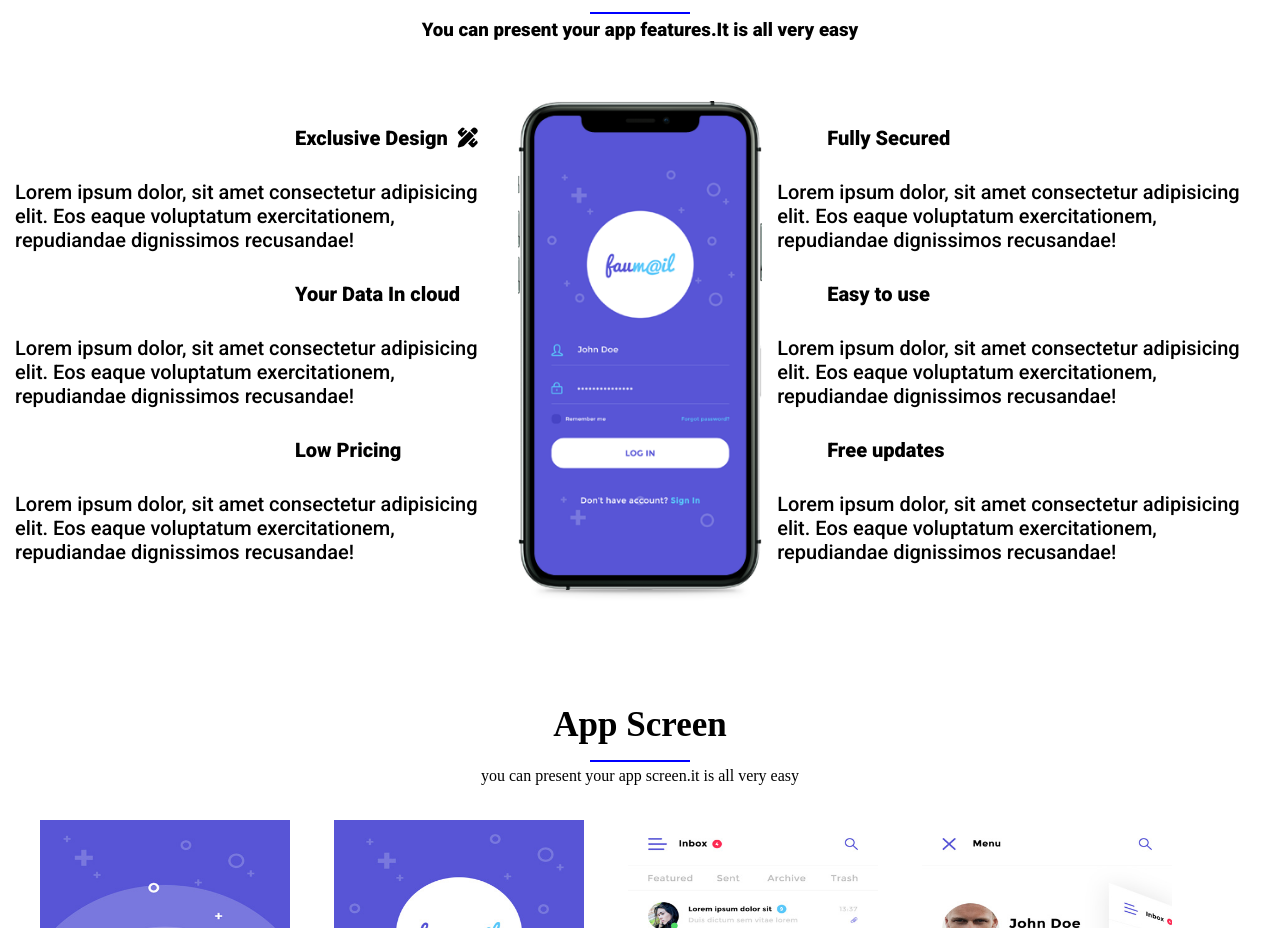
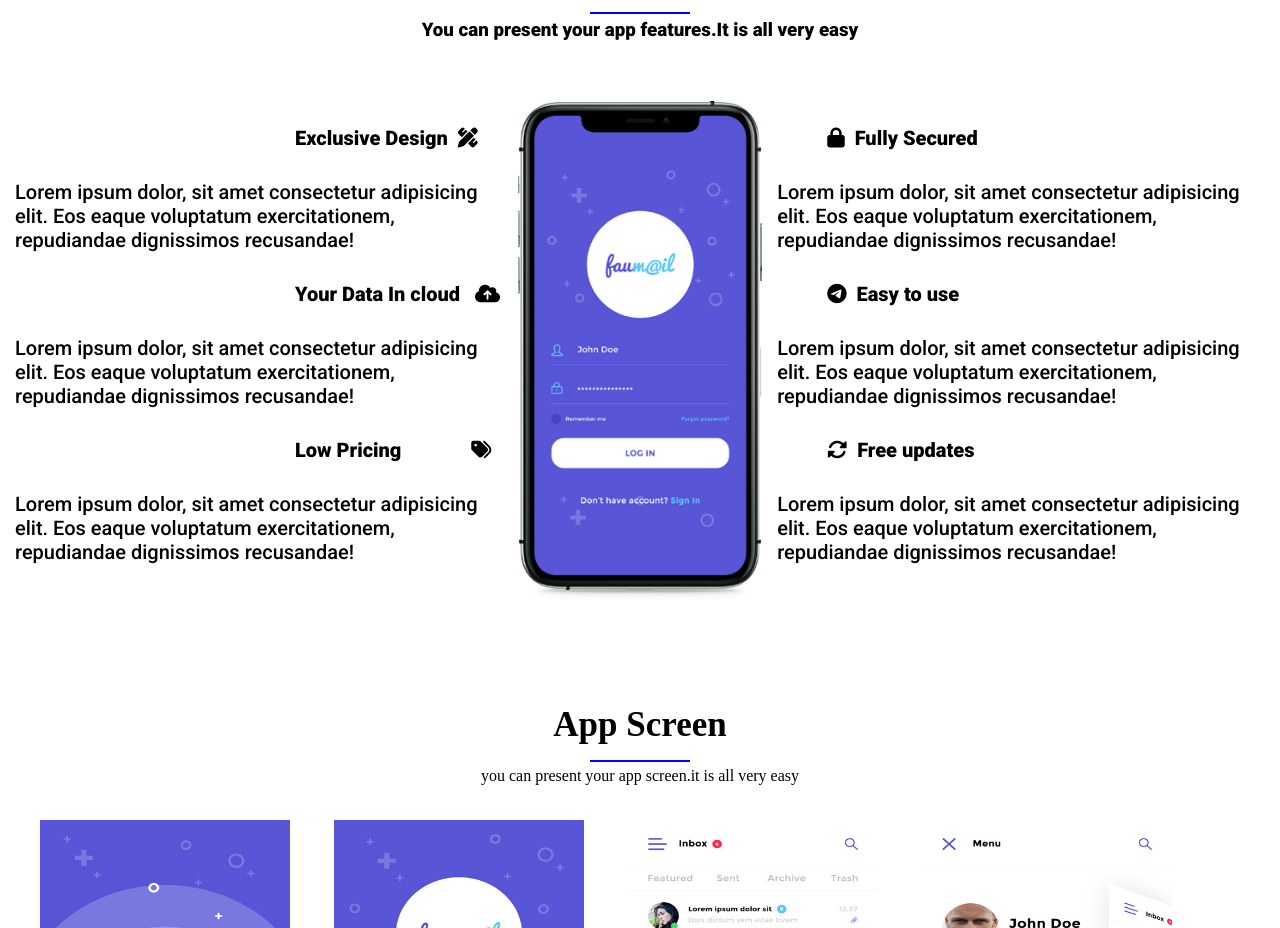
Before and after one commit to ShubhamRaj97/Assignment-HTML-CSS, a plain HTML site: page index.html in a window 1280 px wide. Shown: the part 2053-2981 px from the top of the page. Drawn offline with Linux system fonts and the light colour scheme; a web font is replaced by a local one.

Commit message:
Demo commit

```diff
--- a/index.html
+++ b/index.html
@@ -61,20 +61,20 @@
         <div class="info">
         <h2 class="info1 font1">Exclusive Design &nbsp<i class="fas fa-pencil-ruler"></i></h2>
         <p class="font1">Lorem ipsum dolor, sit amet consectetur adipisicing elit. Eos eaque voluptatum exercitationem, repudiandae dignissimos recusandae!</p>
-        <h2 class="info1 font1">Your Data In cloud</h2>
+        <h2 class="info1 font1">Your Data In cloud&nbsp &nbsp<i class="fas fa-cloud-upload-alt"></i></h2>
         <p class="font1">Lorem ipsum dolor, sit amet consectetur adipisicing elit. Eos eaque voluptatum exercitationem, repudiandae dignissimos recusandae!</p>
-        <h2 class="info1 font1">Low Pricing</h2>
+        <h2 class="info1 font1">Low Pricing&nbsp&nbsp&nbsp&nbsp&nbsp&nbsp&nbsp&nbsp&nbsp&nbsp&nbsp&nbsp&nbsp&nbsp<i class="fas fa-tags"></i></h2>
         <p class="font1">Lorem ipsum dolor, sit amet consectetur adipisicing elit. Eos eaque voluptatum exercitationem, repudiandae dignissimos recusandae!</p>
     </div>
     <div class="fimage">
         <img src="img/features.jpg" alt="">
     </div>
     <div class="information">
-        <h2 class="info2 font1">Fully Secured</h2>
+        <h2 class="info2 font1"><i class="fas fa-lock"></i>&nbsp&nbspFully Secured</h2>
         <p class="font1">Lorem ipsum dolor, sit amet consectetur adipisicing elit. Eos eaque voluptatum exercitationem, repudiandae dignissimos recusandae!</p>
-        <h2 class="info2 font1">Easy to use</h2>
+        <h2 class="info2 font1"><i class="fab fa-telegram-plane"></i>&nbsp&nbspEasy to use</h2>
         <p class="font1">Lorem ipsum dolor, sit amet consectetur adipisicing elit. Eos eaque voluptatum exercitationem, repudiandae dignissimos recusandae!</p>
-        <h2 class="info2 font1">Free updates</h2>
+        <h2 class="info2 font1"><i class="fas fa-sync-alt"></i>&nbsp&nbspFree updates</h2>
         <p class="font1">Lorem ipsum dolor, sit amet consectetur adipisicing elit. Eos eaque voluptatum exercitationem, repudiandae dignissimos recusandae!</p>
     </div>
     </section>
```
